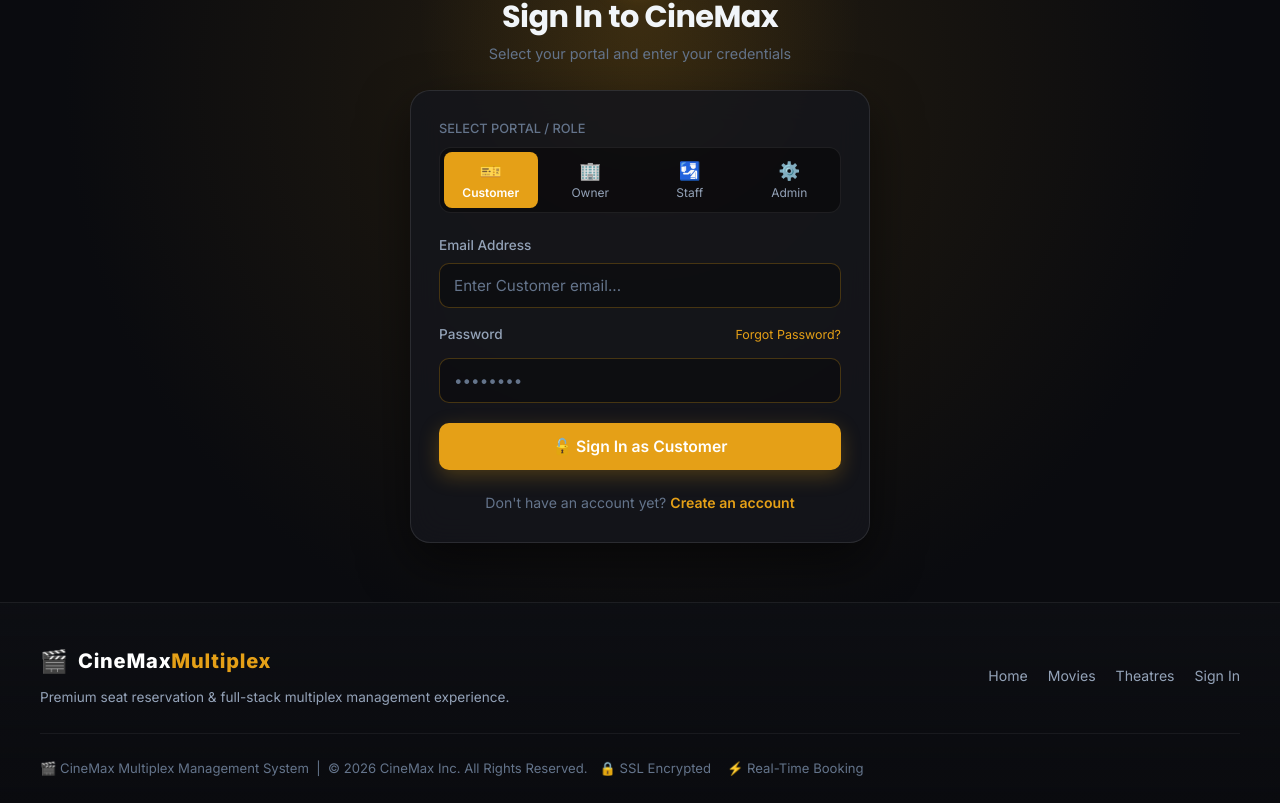
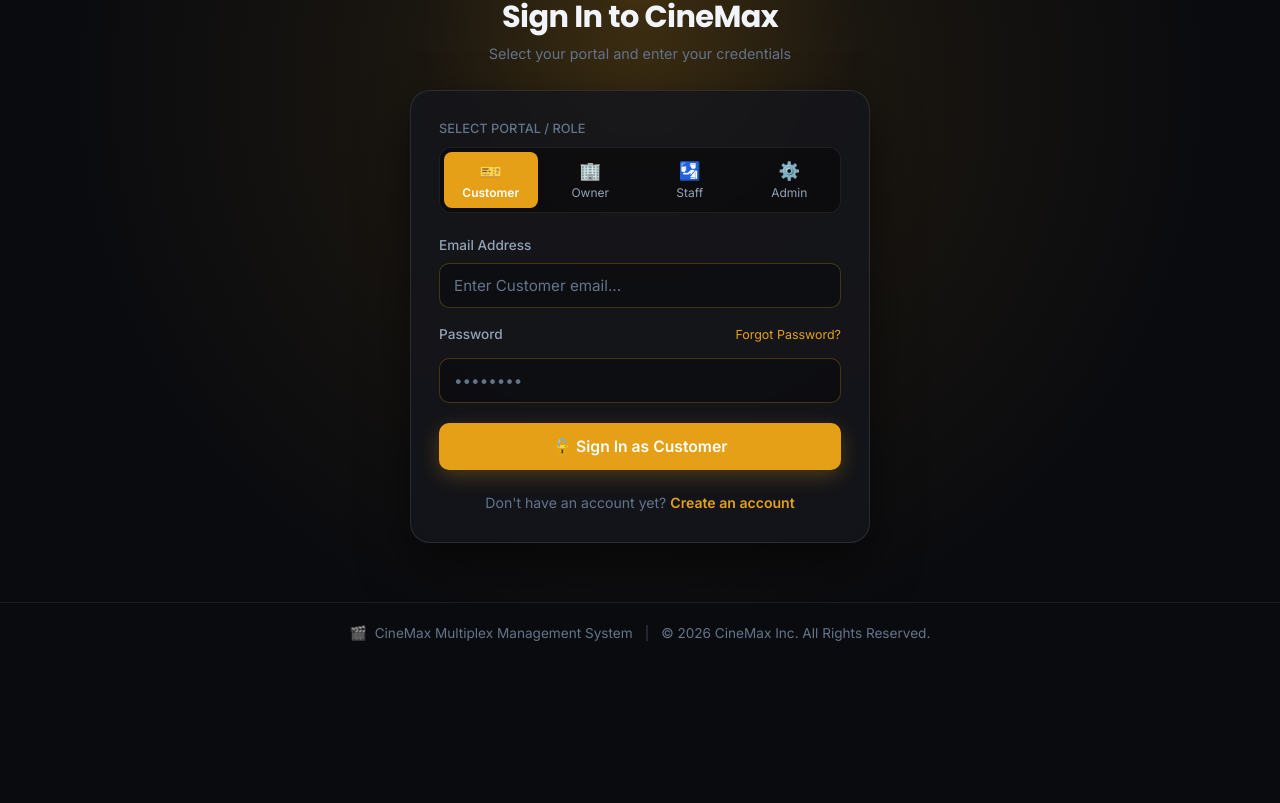
Before and after one commit to Ankitp143/Multiplex-Management-System, a React (Vite) app in the folder client-app/: page /login in a window 1280 px wide. Shown: the part 199-1002 px from the top of the page. After the commit the page ends 864 px from the top, so only its background shows below. Built offline with nearby package versions, Linux system fonts and the light colour scheme; no server answers.

Commit message:
Simplify footer to show only centered copyright line

```diff
--- a/client-app/src/components/common/Footer.jsx
+++ b/client-app/src/components/common/Footer.jsx
@@ -1,70 +1,28 @@
 import React from 'react';
-import { Link } from 'react-router-dom';
 
 const Footer = () => {
   return (
     <footer style={{
-      background: 'linear-gradient(180deg, rgba(17, 19, 24, 0.4) 0%, #0a0b0f 100%)',
+      background: '#0a0b0f',
       borderTop: '1px solid var(--border)',
-      padding: '40px 24px 24px',
+      padding: '20px 24px',
       color: 'var(--text-muted)',
-      fontSize: '0.9rem',
+      fontSize: '0.85rem',
+      textAlign: 'center',
       marginTop: 'auto'
     }}>
       <div style={{
         maxWidth: 1200,
         margin: '0 auto',
         display: 'flex',
-        flexWrap: 'wrap',
-        justifyContent: 'space-between',
+        justifyContent: 'center',
         alignItems: 'center',
-        gap: 20,
-        marginBottom: 24,
-        paddingBottom: 24,
-        borderBottom: '1px solid rgba(255, 255, 255, 0.06)'
+        gap: 8
       }}>
-        <div>
-          <div style={{ display: 'flex', alignItems: 'center', gap: 10, marginBottom: 8 }}>
-            <span style={{ fontSize: '1.4rem' }}>🎬</span>
-            <span style={{
-              fontWeight: 800,
-              fontSize: '1.25rem',
-              color: '#fff',
-              letterSpacing: '0.04em'
-            }}>
-              CineMax<span style={{ color: 'var(--accent)' }}>Multiplex</span>
-            </span>
-          </div>
-          <p style={{ margin: 0, color: 'var(--text-secondary)', fontSize: '0.85rem' }}>
-            Premium seat reservation & full-stack multiplex management experience.
-          </p>
-        </div>
-
-        <div style={{ display: 'flex', gap: 20, flexWrap: 'wrap', fontSize: '0.88rem' }}>
-          <Link to="/" style={{ color: 'var(--text-secondary)', textDecoration: 'none', transition: 'color 0.2s' }} onMouseEnter={e => e.target.style.color = 'var(--accent)'} onMouseLeave={e => e.target.style.color = 'var(--text-secondary)'}>Home</Link>
-          <Link to="/movies" style={{ color: 'var(--text-secondary)', textDecoration: 'none', transition: 'color 0.2s' }} onMouseEnter={e => e.target.style.color = 'var(--accent)'} onMouseLeave={e => e.target.style.color = 'var(--text-secondary)'}>Movies</Link>
-          <Link to="/theatres" style={{ color: 'var(--text-secondary)', textDecoration: 'none', transition: 'color 0.2s' }} onMouseEnter={e => e.target.style.color = 'var(--accent)'} onMouseLeave={e => e.target.style.color = 'var(--text-secondary)'}>Theatres</Link>
-          <Link to="/login" style={{ color: 'var(--text-secondary)', textDecoration: 'none', transition: 'color 0.2s' }} onMouseEnter={e => e.target.style.color = 'var(--accent)'} onMouseLeave={e => e.target.style.color = 'var(--text-secondary)'}>Sign In</Link>
-        </div>
-      </div>
-
-      <div style={{
-        maxWidth: 1200,
-        margin: '0 auto',
-        display: 'flex',
-        justify: 'space-between',
-        alignItems: 'center',
-        flexWrap: 'wrap',
-        gap: 12,
-        fontSize: '0.82rem'
-      }}>
-        <div>
-          🎬 CineMax Multiplex Management System &nbsp;|&nbsp; © 2026 CineMax Inc. All Rights Reserved.
-        </div>
-        <div style={{ display: 'flex', gap: 16 }}>
-          <span>🔒 SSL Encrypted</span>
-          <span>⚡ Real-Time Booking</span>
-        </div>
+        <span>🎬</span>
+        <span>CineMax Multiplex Management System</span>
+        <span style={{ margin: '0 4px', opacity: 0.5 }}>|</span>
+        <span>© 2026 CineMax Inc. All Rights Reserved.</span>
       </div>
     </footer>
   );
```
